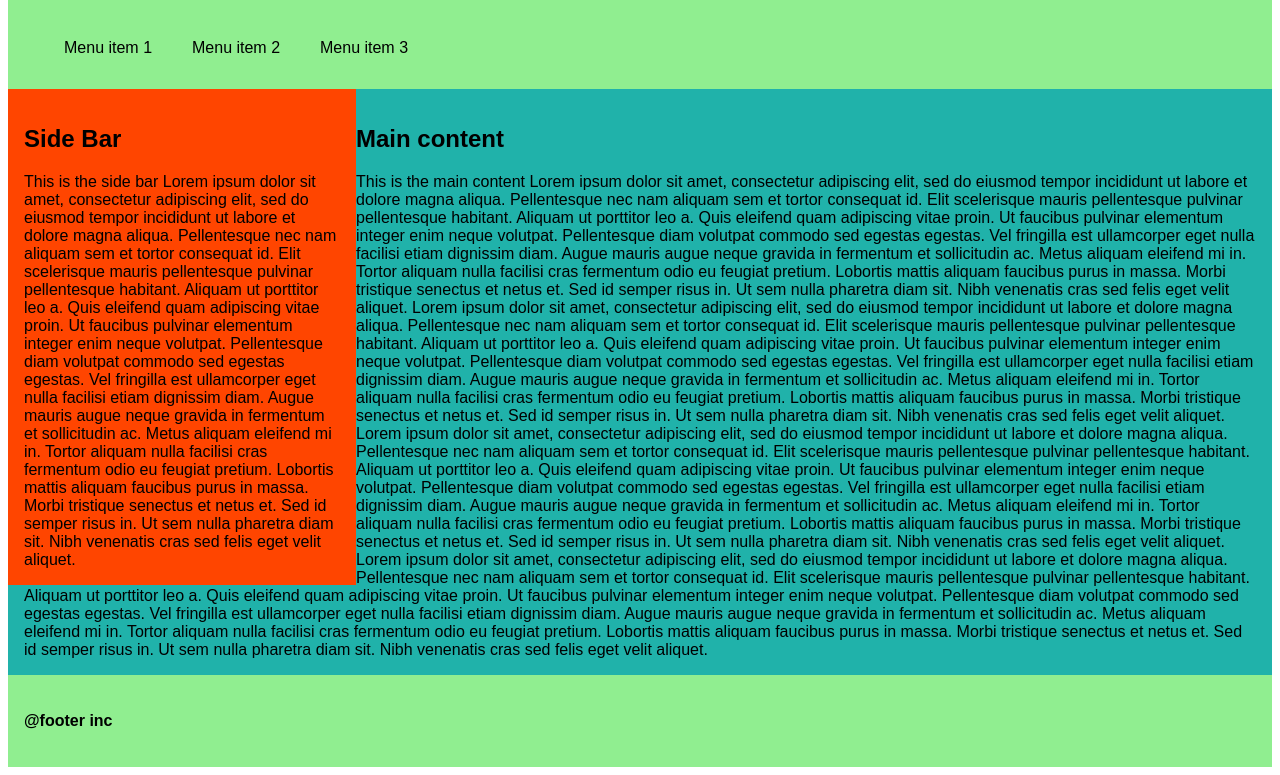
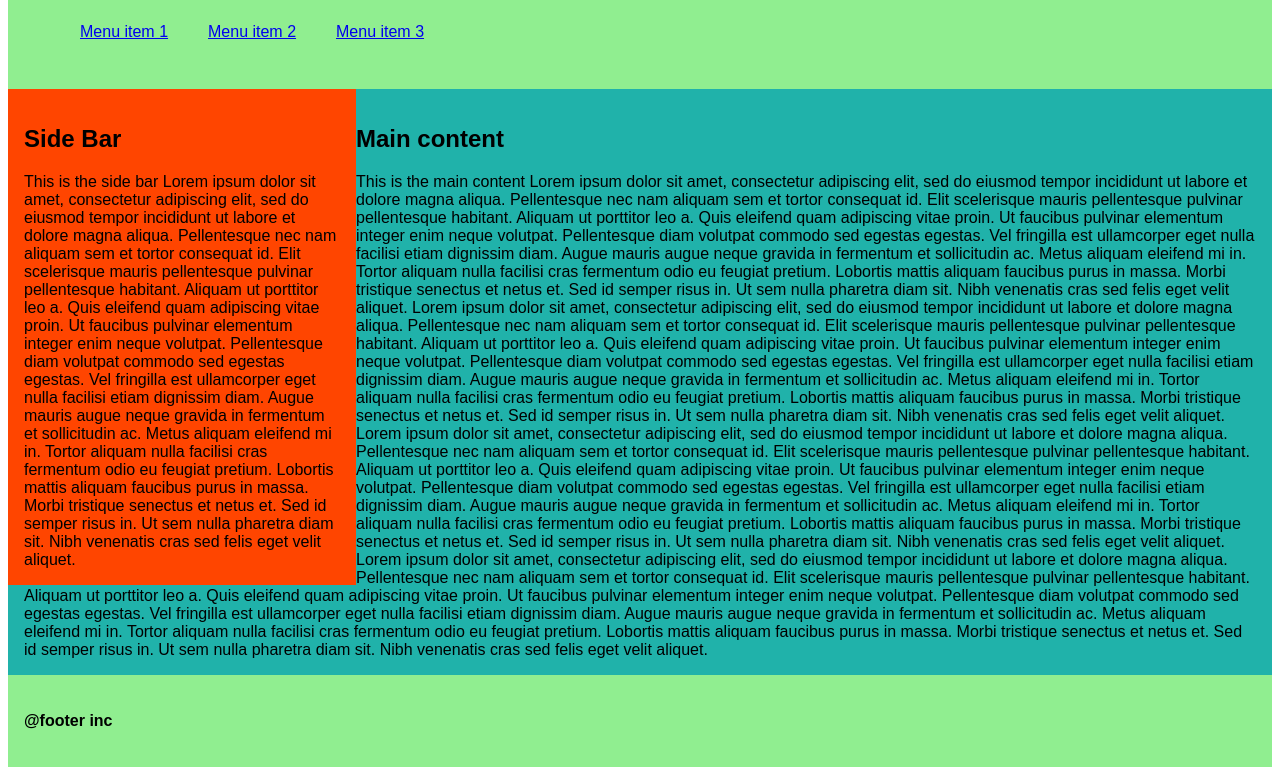
Before and after one commit to amandam2017/first-basic-layout, a plain HTML site: page index.html in a window 1280 px wide. Shown: the part 97-872 px from the top of the page. Drawn offline with Linux system fonts and the light colour scheme.

Commit message:
index.html

```diff
--- a/index.html
+++ b/index.html
@@ -75,9 +75,9 @@
         <div class="header">
             <h1>Main heading</h1>
             <ul class="menu">
-                <li><a href="#"></a>Menu item 1</li>
-                <li><a href="#"></a>Menu item 2</li>
-                <li><a href="#"></a>Menu item 3</li>
+                <li><a href="#">Menu item 1</a></li>
+                <li><a href="#">Menu item 2</a></li>
+                <li><a href="#">Menu item 3</a></li>
             </ul>
         </div>
         <div class="clearfix main">
```
